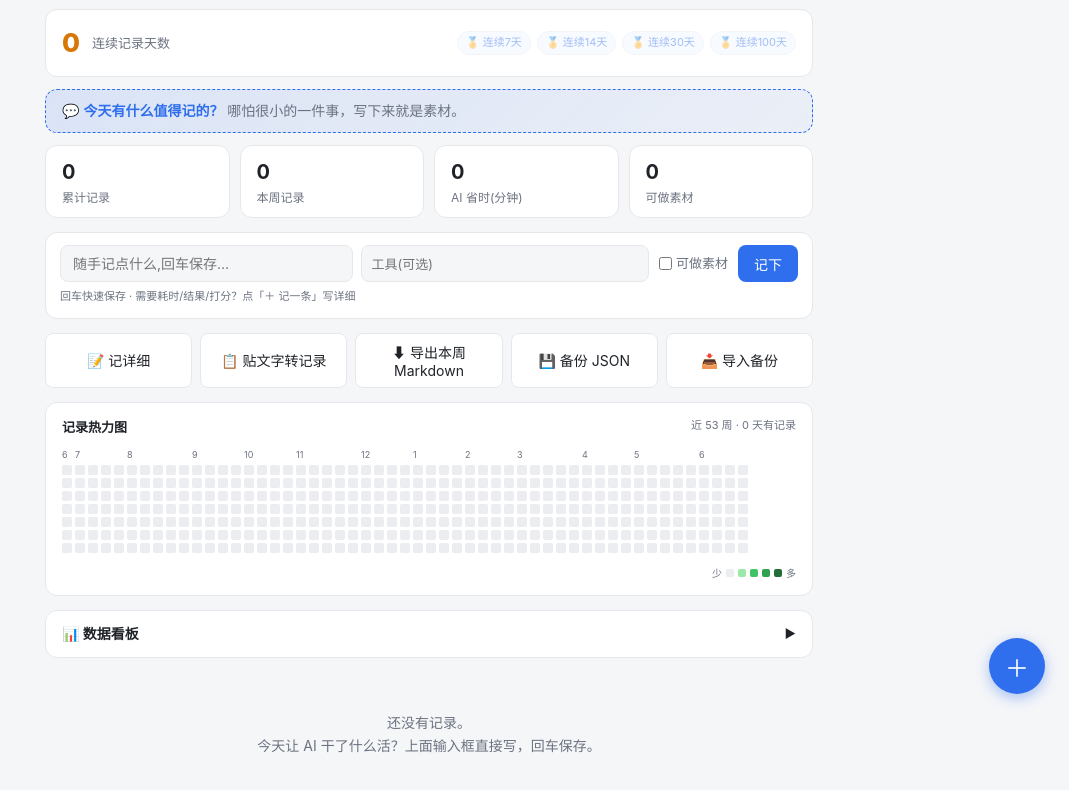
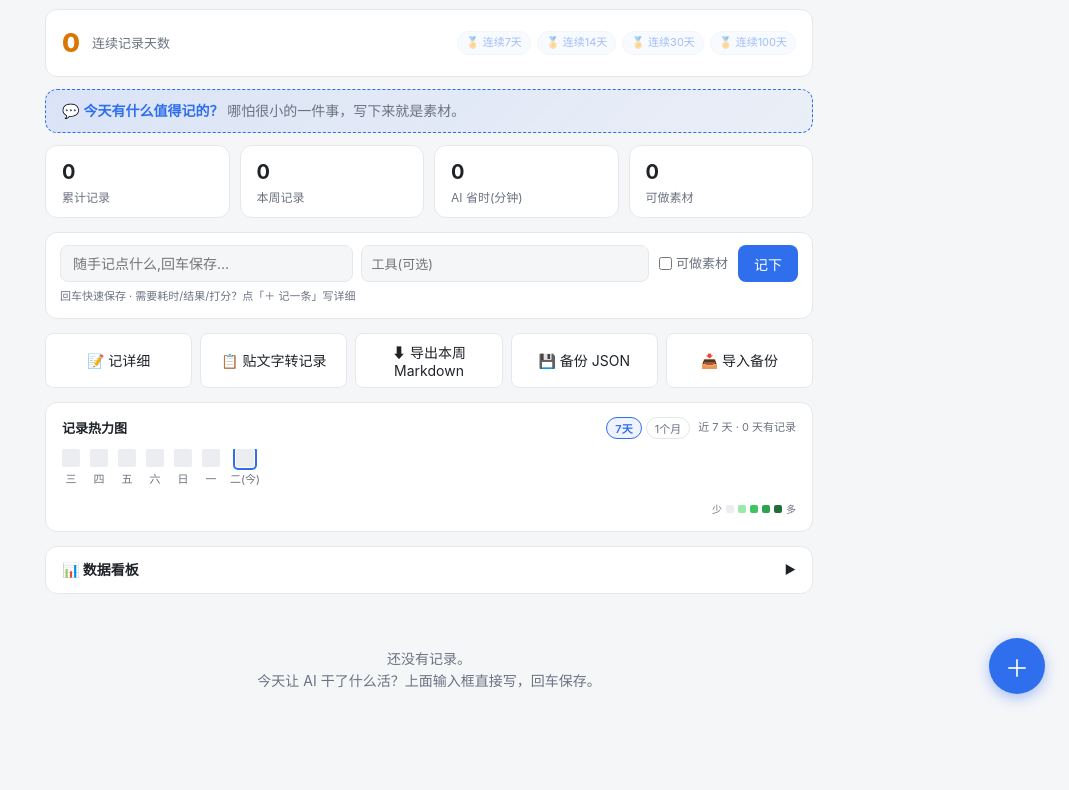
Before and after one commit to islandmyself/ai-experiment-log, a plain HTML site: page index.html in a window 1280 px wide. Shown: the part 82-872 px from the top of the page, without its empty margins (211-1280 px from the left). Drawn offline with Linux system fonts and the light colour scheme.

Commit message:
热力图改为7天/1个月可切换(默认7天,选择记忆),去掉53周长战线

```diff
--- a/index.html
+++ b/index.html
@@ -142,10 +142,21 @@
 
   /* 热力图 */
   .heatmap-card { background: var(--card); border: 1px solid var(--border); border-radius: var(--radius); padding: 14px 16px; margin-bottom: 14px; }
-  .heatmap-title { font-size: 13px; font-weight: 700; margin-bottom: 10px; display: flex; justify-content: space-between; }
+  .heatmap-title { font-size: 13px; font-weight: 700; margin-bottom: 10px; display: flex; justify-content: space-between; align-items: center; }
   .heatmap-title .sub { font-size: 11px; color: var(--muted); font-weight: 400; }
+  .heat-range { display: inline-flex; gap: 4px; }
+  .heat-btn {
+    font-size: 11px; padding: 2px 8px; border-radius: 999px; font-family: inherit; cursor: pointer;
+    border: 1px solid var(--border); background: var(--card); color: var(--muted);
+  }
+  .heat-btn.active { background: var(--tag-bg); color: var(--tag-text); border-color: var(--primary); font-weight: 600; }
   .heat-wrap { overflow-x: auto; padding-bottom: 4px; }
   .heat { display: flex; gap: 3px; min-width: 740px; }
+  .heat-row { display: flex; gap: 10px; align-items: flex-end; flex-wrap: wrap; }
+  .heat-d7 { display: flex; flex-direction: column; align-items: center; gap: 4px; }
+  .heat-d7 .cell { width: 18px; height: 18px; }
+  .heat-d7 .cell.today { outline: 2px solid var(--primary); outline-offset: 1px; }
+  .heat-dow { font-size: 11px; color: var(--muted); }
   .heat-col { display: flex; flex-direction: column; gap: 3px; }
   .heat-col .m-label { height: 12px; font-size: 9px; color: var(--muted); margin-bottom: 2px; }
   .cell {
@@ -308,7 +319,15 @@
 
 <!-- 热力图 -->
 <div class="heatmap-card">
-  <div class="heatmap-title">记录热力图 <span class="sub" id="heatSub"></span></div>
+  <div class="heatmap-title">记录热力图
+    <span style="display:inline-flex;align-items:center;gap:8px">
+      <span class="heat-range">
+        <button class="heat-btn active" data-range="7d" onclick="setHeatRange('7d')">7天</button>
+        <button class="heat-btn" data-range="1m" onclick="setHeatRange('1m')">1个月</button>
+      </span>
+      <span class="sub" id="heatSub"></span>
+    </span>
+  </div>
   <div class="heat-wrap"><div class="heat" id="heat"></div></div>
   <div class="heat-legend">少 <span class="cell"></span><span class="cell l1"></span><span class="cell l2"></span><span class="cell l3"></span><span class="cell l4"></span> 多</div>
 </div>
@@ -521,45 +540,64 @@ function renderPrompt() {
   document.getElementById('prompt').innerHTML = `💬 <b>${q}</b> <span style="color:var(--muted)">${hint}</span>`;
 }
 
-/* ---------- 热力图 ---------- */
+/* ---------- 热力图 (7天 / 1个月 切换) ---------- */
+let heatRange = localStorage.getItem('aiHeatRange') || '7d';
+
+function setHeatRange(r) {
+  heatRange = r;
+  localStorage.setItem('aiHeatRange', r);
+  renderHeat();
+}
+
 function renderHeat() {
+  document.querySelectorAll('.heat-btn').forEach(b => b.classList.toggle('active', b.dataset.range === heatRange));
   const byDate = {};
-  records.forEach(r => {
-    byDate[r.date] = (byDate[r.date] || 0) + 1;
-  });
-  const todayD = new Date();
-  const start = new Date(todayD);
-  start.setDate(start.getDate() - 6 * 7);
-  start.setDate(start.getDate() - ((start.getDay() + 6) % 7)); // 对齐周一
-  const cols = [];
-  const monthNames = ['1','2','3','4','5','6','7','8','9','10','11','12'];
-  for (let i = 0; i < 53; i++) {
-    const col = { cells: [], mLabel: '' };
-    for (let j = 0; j < 7; j++) {
-      const dt = new Date(start);
-      dt.setDate(start.getDate() + i * 7 + j);
-      if (j === 0 && dt.getMonth() !== new Date(start).getMonth()) col.mLabel = '';
+  records.forEach(r => { byDate[r.date] = (byDate[r.date] || 0) + 1; });
+  const lv = c => (c > 3 ? 4 : c);
+  const el = document.getElementById('heat');
+  let html = '', sub = '';
+
+  if (heatRange === '7d') {
+    // 最近 7 天:一行 7 格,带星期标注,今天高亮
+    const dow = ['日','一','二','三','四','五','六'];
+    let active = 0;
+    const cells = [];
+    for (let i = 6; i >= 0; i--) {
+      const dt = new Date(); dt.setDate(dt.getDate() - i);
       const key = fmtDate(dt);
       const c = byDate[key] || 0;
-      col.cells.push({ key, c, level: c > 3 ? 4 : c });
+      if (c) active++;
+      const isToday = i === 0;
+      cells.push(`<div class="heat-d7">
+        <div class="cell${lv(c) ? ' l' + lv(c) : ''}${isToday ? ' today' : ''}" title="${key}：${c} 条记录"></div>
+        <div class="heat-dow">${dow[dt.getDay()]}${isToday ? '(今)' : ''}</div>
+      </div>`);
     }
-    // 月份标签：该列第一天与上一列第一天不同月则标记
-    const first = new Date(start); first.setDate(start.getDate() + i * 7);
-    const prev = new Date(start); prev.setDate(start.getDate() + (i - 1) * 7);
-    col.mLabel = (i === 0 || first.getMonth() !== prev.getMonth()) ? monthNames[first.getMonth()] : '';
-    cols.push(col);
+    html = `<div class="heat-row">${cells.join('')}</div>`;
+    sub = `近 7 天 · ${active} 天有记录`;
+  } else {
+    // 近 1 个月:5 列 × 7 天(35 天窗口,对齐周一,不画未来格)
+    const start = new Date();
+    start.setDate(start.getDate() - 34);
+    start.setDate(start.getDate() - ((start.getDay() + 6) % 7)); // 对齐周一
+    const todayD = new Date();
+    const seen = new Set();
+    for (let i = 0; i < 5; i++) {
+      let col = '<div class="heat-col">';
+      for (let j = 0; j < 7; j++) {
+        const dt = new Date(start); dt.setDate(start.getDate() + i * 7 + j);
+        if (dt > todayD) break;   // 不渲染未来
+        const key = fmtDate(dt);
+        const c = byDate[key] || 0;
+        if (c) seen.add(key);
+        col += `<div class="cell${lv(c) ? ' l' + lv(c) : ''}" title="${key}：${c} 条记录"></div>`;
+      }
+      html += col + '</div>';
+    }
+    sub = `近 1 个月 · ${seen.size} 天有记录`;
   }
-  let html = '';
-  cols.forEach(col => {
-    html += '<div class="heat-col"><div class="m-label">' + col.mLabel + '</div>';
-    col.cells.forEach(c => {
-      html += `<div class="cell${c.level ? ' l' + c.level : ''}" title="${c.key}：${c.c} 条记录"></div>`;
-    });
-    html += '</div>';
-  });
-  document.getElementById('heat').innerHTML = html;
-  const totalDays = new Set(records.map(r => r.date)).size;
-  document.getElementById('heatSub').textContent = `近 53 周 · ${totalDays} 天有记录`;
+  el.innerHTML = html;
+  document.getElementById('heatSub').textContent = sub;
 }
 
 /* ---------- 看板 ---------- */
```
